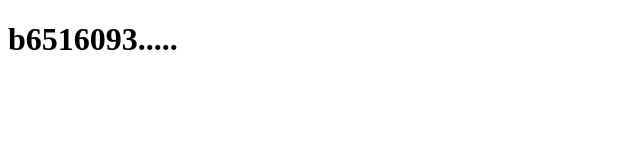
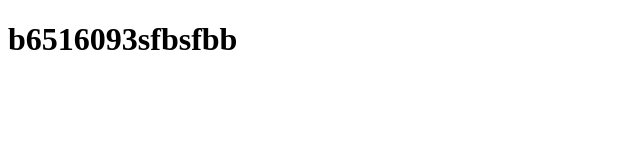
Before and after one commit to seemmer/SE-lab3-B6516093, a plain HTML site: page index.html in a window 1280 px wide. Shown: the whole page, without its empty margins (0-640 px from the left). Drawn offline with Linux system fonts and the light colour scheme.

Commit message:
create ui close #7

```diff
--- a/index.html
+++ b/index.html
@@ -6,6 +6,6 @@
     <title>Document</title>
 </head>
 <body>
-    <h1>b6516093.....</h1>
+    <h1>b6516093sfbsfbb</h1>
 </body>
 </html>
```
